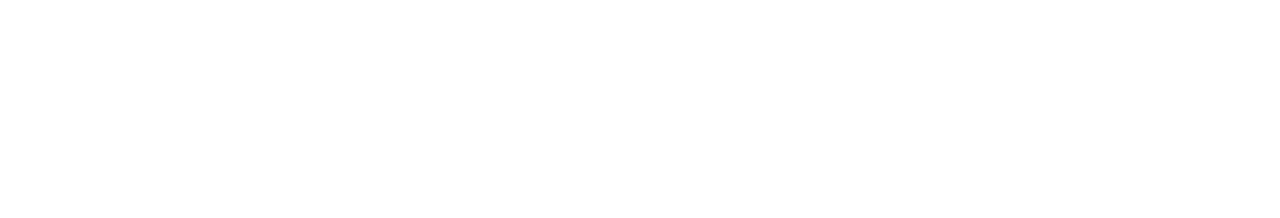
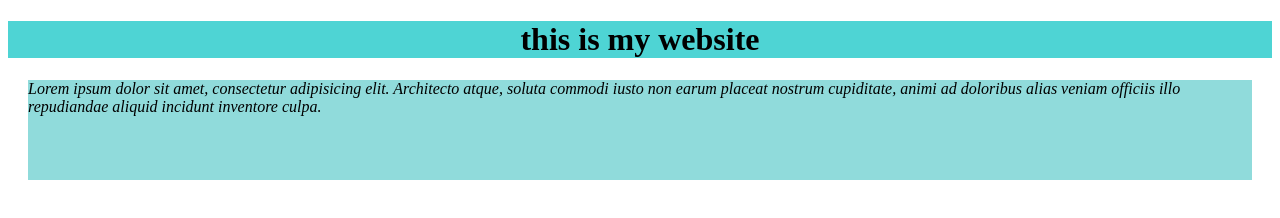
Before and after one commit to Pranto4213/besic-demo, a plain HTML site: page index.html in a window 1280 px wide. Drawn offline with Linux system fonts and the light colour scheme.

Commit message:
added the website

```diff
--- a/index.html
+++ b/index.html
@@ -4,9 +4,14 @@
     <meta charset="UTF-8">
     <meta name="viewport" content="width=
     , initial-scale=1.0">
-    <title>Document</title>
+    <title>My firstg Github repo</title>
+    <link rel="stylesheet" href="style.css">
 </head>
 <body>
+    <h1>this is my website</h1>
+    <div>
+        <p>Lorem ipsum dolor sit amet, consectetur adipisicing elit. Architecto atque, soluta commodi iusto non earum placeat nostrum cupiditate, animi ad doloribus alias veniam officiis illo repudiandae aliquid incidunt inventore culpa.</p>
+    </div>
 
 </body>
 </html>
--- /dev/null
+++ b/style.css
@@ -0,0 +1,3 @@
+h1{text-align: center;background-color: rgb(78, 212, 212);}
+div{height: 100px; background-color: rgb(144, 219, 219);justify-content: space-evenly;margin: 20px;}
+p{font-style: italic;}
```
